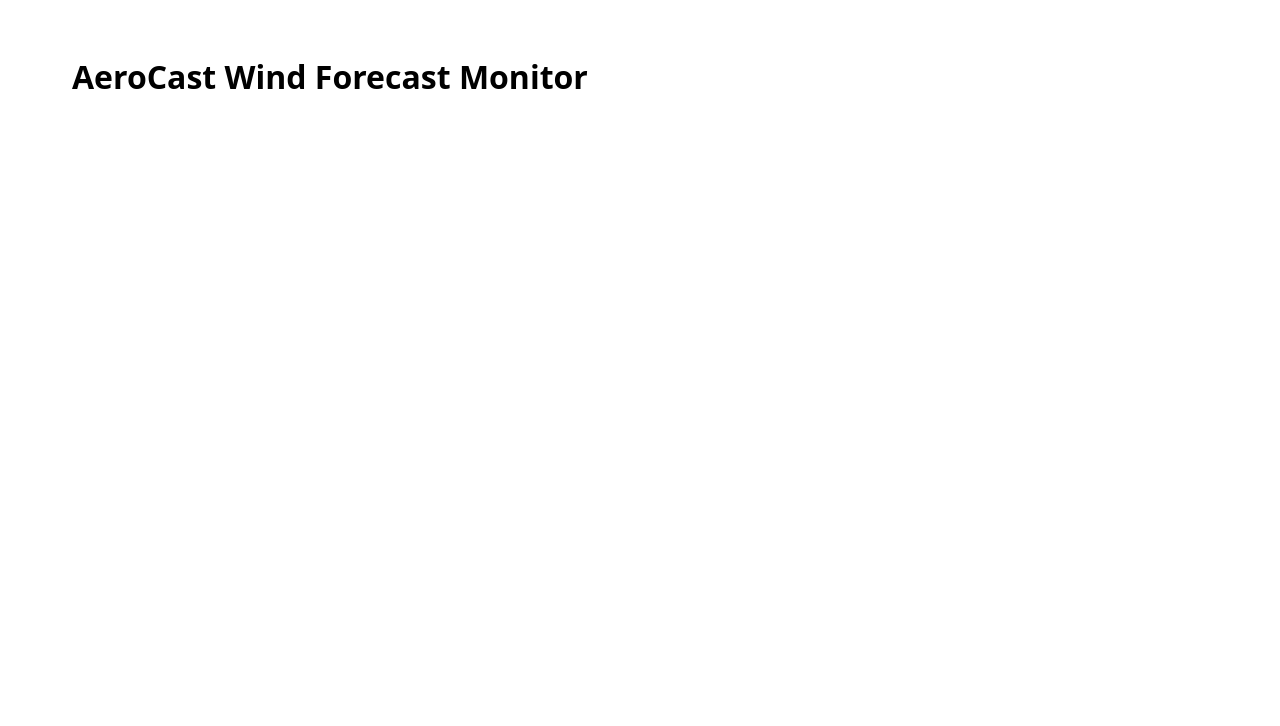
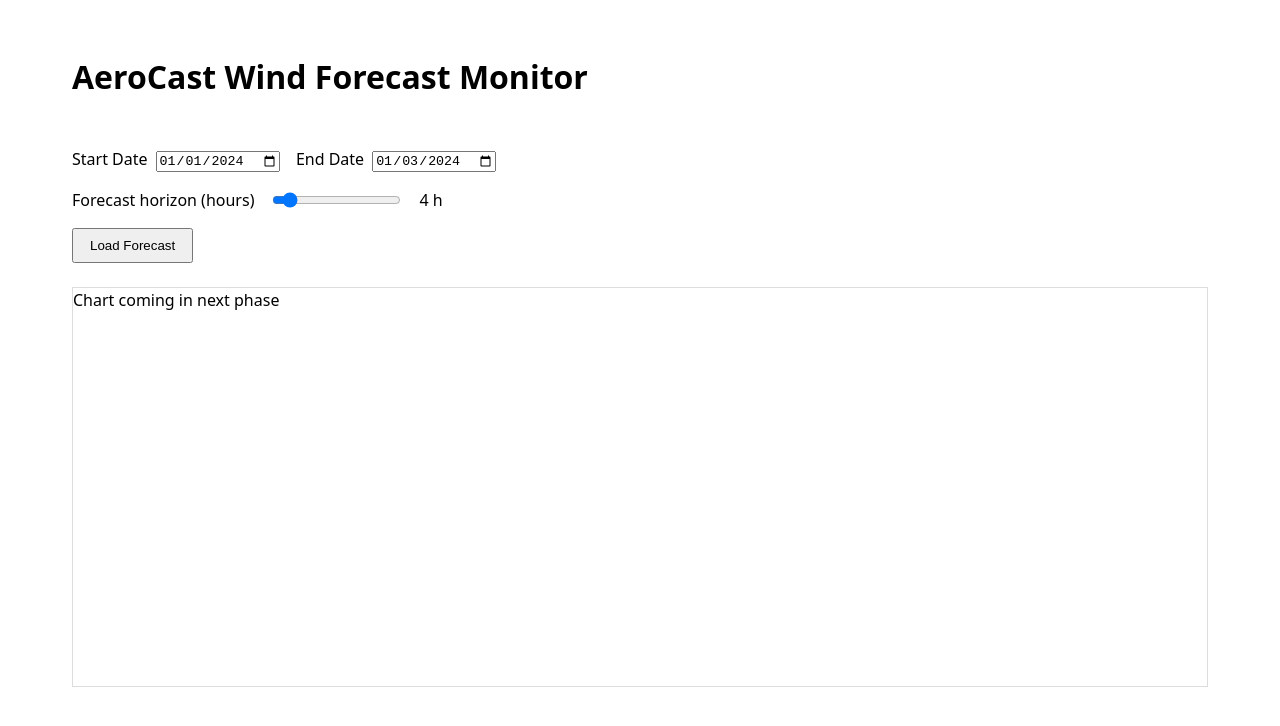
Before and after one commit to vishdadhich092004/AeroCast, a React (Vite) app in the folder frontend/: page / in a window 1280 px wide. Shown: the top 726 px of the page. Built offline with nearby package versions, Linux system fonts and the light colour scheme; the HTML template or start-up script is replaced by a standard one.

Commit message:
[ feat ] : add DateRangePicker, HorizonSlider, and ForecastChart components; implement Dashboard with data loading functionality

```diff
--- /dev/null
+++ b/frontend/src/components/DateRangePicker.tsx
@@ -0,0 +1,40 @@
+interface DateRangePickerProps {
+  startDate: string
+  endDate: string
+  setStartDate: (value: string) => void
+  setEndDate: (value: string) => void
+}
+
+export default function DateRangePicker({
+  startDate,
+  endDate,
+  setStartDate,
+  setEndDate,
+}: DateRangePickerProps) {
+  return (
+    <div style={{ display: 'flex', gap: '1rem', alignItems: 'center' }}>
+      <div>
+        <label htmlFor="start-date" style={{ marginRight: '0.5rem' }}>
+          Start Date
+        </label>
+        <input
+          id="start-date"
+          type="date"
+          value={startDate}
+          onChange={(e) => setStartDate(e.target.value)}
+        />
+      </div>
+      <div>
+        <label htmlFor="end-date" style={{ marginRight: '0.5rem' }}>
+          End Date
+        </label>
+        <input
+          id="end-date"
+          type="date"
+          value={endDate}
+          onChange={(e) => setEndDate(e.target.value)}
+        />
+      </div>
+    </div>
+  )
+}
--- /dev/null
+++ b/frontend/src/components/ForecastChart.tsx
@@ -0,0 +1,13 @@
+import type { GenerationData } from '../types/generation'
+
+interface ForecastChartProps {
+  data: GenerationData[]
+}
+
+export default function ForecastChart({ data }: ForecastChartProps) {
+  return (
+    <div style={{ height: '400px', border: '1px solid #ddd' }}>
+      Chart coming in next phase
+    </div>
+  )
+}
--- /dev/null
+++ b/frontend/src/components/HorizonSlider.tsx
@@ -0,0 +1,21 @@
+interface HorizonSliderProps {
+  horizon: number
+  setHorizon: (value: number) => void
+}
+
+export default function HorizonSlider({ horizon, setHorizon }: HorizonSliderProps) {
+  return (
+    <div style={{ display: 'flex', gap: '1rem', alignItems: 'center' }}>
+      <label htmlFor="horizon">Forecast horizon (hours)</label>
+      <input
+        id="horizon"
+        type="range"
+        min={0}
+        max={48}
+        value={horizon}
+        onChange={(e) => setHorizon(Number(e.target.value))}
+      />
+      <span>{horizon} h</span>
+    </div>
+  )
+}
--- a/frontend/src/pages/Dashboard.tsx
+++ b/frontend/src/pages/Dashboard.tsx
@@ -1,9 +1,61 @@
-function Dashboard() {
+import { useState } from 'react'
+import DateRangePicker from '../components/DateRangePicker'
+import HorizonSlider from '../components/HorizonSlider'
+import ForecastChart from '../components/ForecastChart'
+import { getGenerationData } from '../services/api'
+import type { GenerationData } from '../types/generation'
+
+export default function Dashboard() {
+  const [startDate, setStartDate] = useState('2024-01-01')
+  const [endDate, setEndDate] = useState('2024-01-03')
+  const [horizon, setHorizon] = useState(4)
+  const [data, setData] = useState<GenerationData[]>([])
+  const [loading, setLoading] = useState(false)
+
+  async function handleLoad() {
+    setLoading(true)
+    try {
+      const result = await getGenerationData(startDate, endDate, horizon)
+      setData(result)
+    } catch (err) {
+      console.error('Failed to load generation data:', err)
+      setData([])
+    } finally {
+      setLoading(false)
+    }
+  }
+
   return (
-    <main style={{ padding: '2rem', maxWidth: '1200px', margin: '0 auto' }}>
+    <main
+      style={{
+        padding: '2rem',
+        maxWidth: '1200px',
+        margin: '0 auto',
+        display: 'flex',
+        flexDirection: 'column',
+        gap: '1.5rem',
+      }}
+    >
       <h1>AeroCast Wind Forecast Monitor</h1>
+
+      <div style={{ display: 'flex', flexDirection: 'column', gap: '1rem' }}>
+        <DateRangePicker
+          startDate={startDate}
+          endDate={endDate}
+          setStartDate={setStartDate}
+          setEndDate={setEndDate}
+        />
+        <HorizonSlider horizon={horizon} setHorizon={setHorizon} />
+        <button
+          onClick={handleLoad}
+          disabled={loading}
+          style={{ alignSelf: 'flex-start', padding: '0.5rem 1rem' }}
+        >
+          {loading ? 'Loading...' : 'Load Forecast'}
+        </button>
+      </div>
+
+      <ForecastChart data={data} />
     </main>
   )
 }
-
-export default Dashboard
--- /dev/null
+++ b/frontend/src/services/api.ts
@@ -0,0 +1,17 @@
+import axios from 'axios'
+import type { GenerationData } from '../types/generation'
+
+const api = axios.create({
+  baseURL: 'http://localhost:5000/api',
+})
+
+export async function getGenerationData(
+  start: string,
+  end: string,
+  horizon: number
+): Promise<GenerationData[]> {
+  const { data } = await api.get<GenerationData[]>('/generation', {
+    params: { start, end, horizon },
+  })
+  return data
+}
--- /dev/null
+++ b/frontend/src/types/generation.ts
@@ -0,0 +1,5 @@
+export interface GenerationData {
+  time: string
+  actual: number
+  forecast: number | null
+}
```
